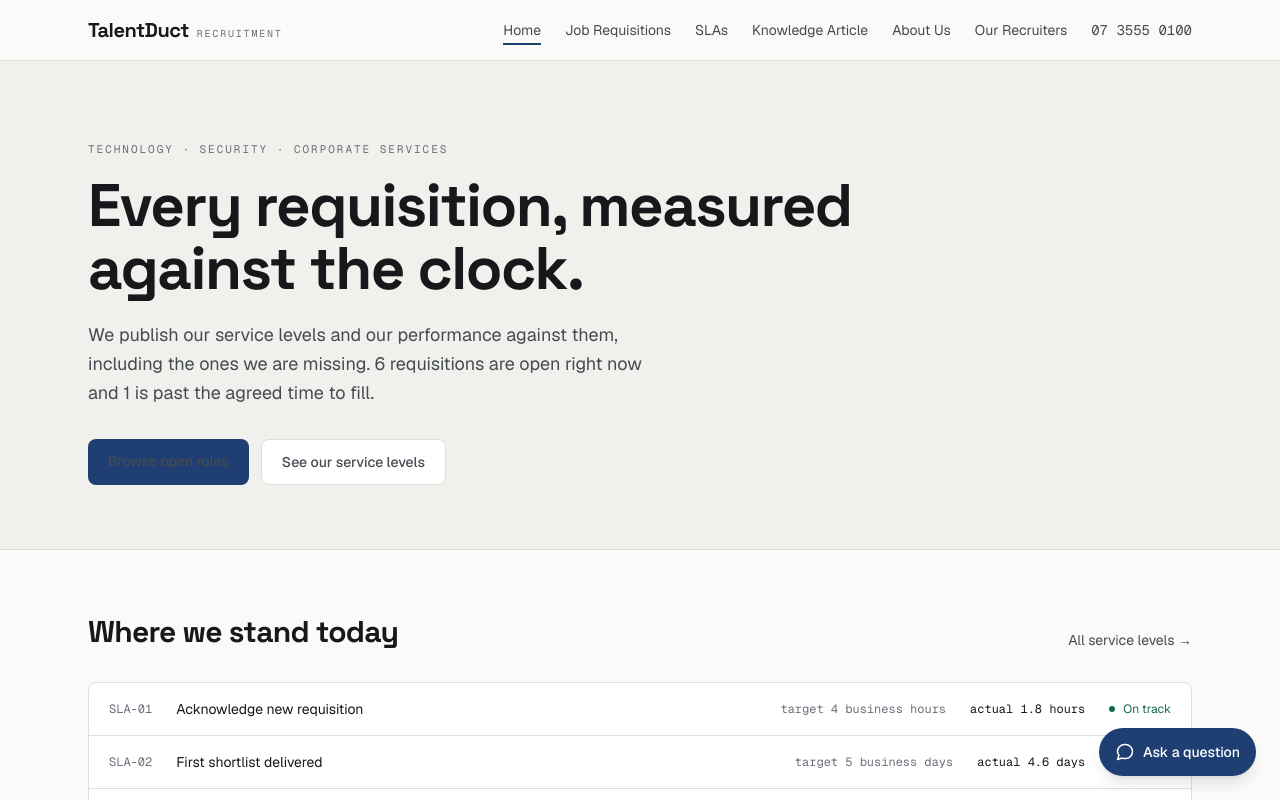
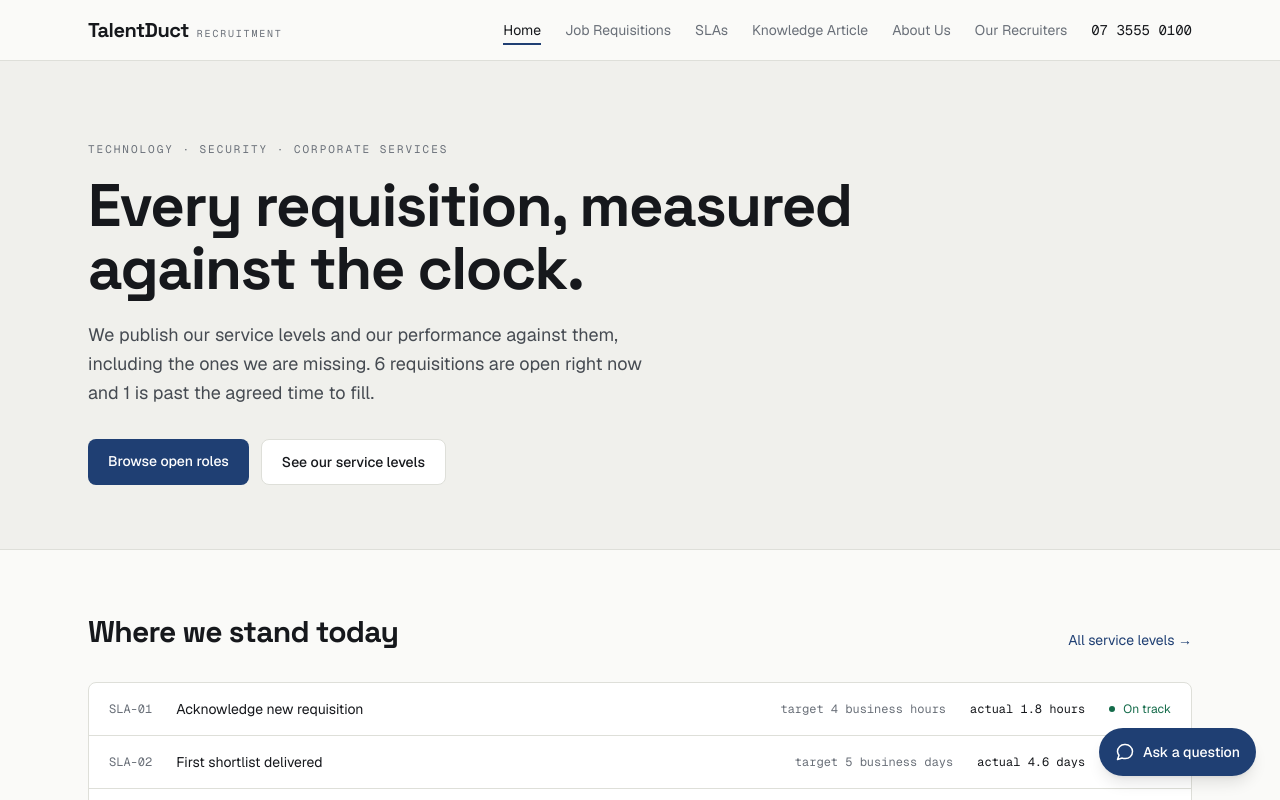
Before and after one commit to ifb201talentduct/talentduct-web, a Next.js app: page / in a window 1280 px wide. Shown: the top 800 px of the page. Built offline with nearby package versions, Linux system fonts and the light colour scheme.

Commit message:
Move link reset into base layer so utility colours apply

```diff
--- a/app/globals.css
+++ b/app/globals.css
@@ -72,7 +72,7 @@ body {
   font-family: var(--font-geist-sans), ui-sans-serif, system-ui, sans-serif;
 }
 
-a { color: inherit; }
+
 
 :focus-visible {
   outline: 2px solid var(--brand);
```
